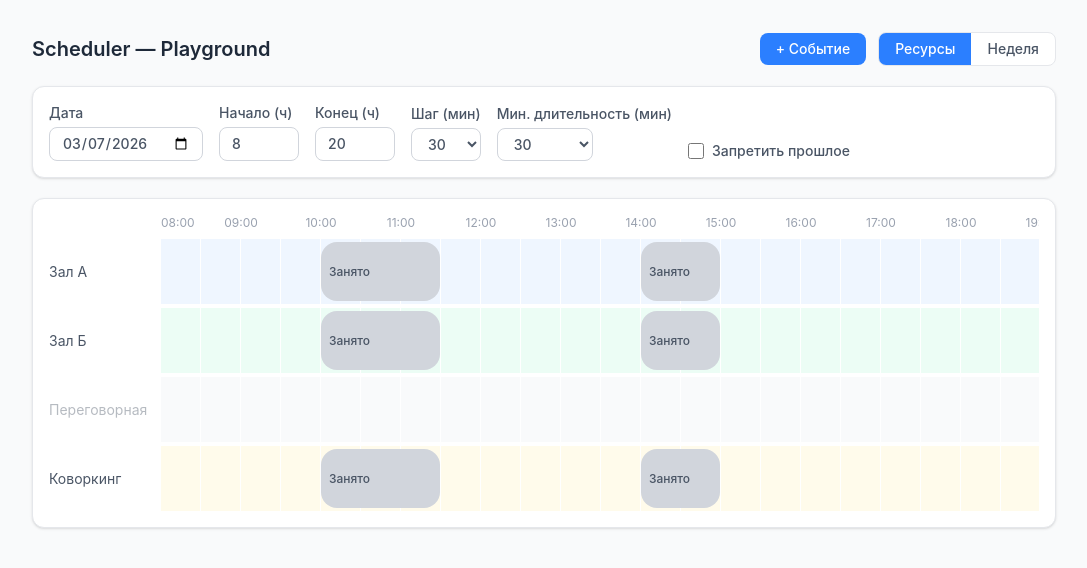
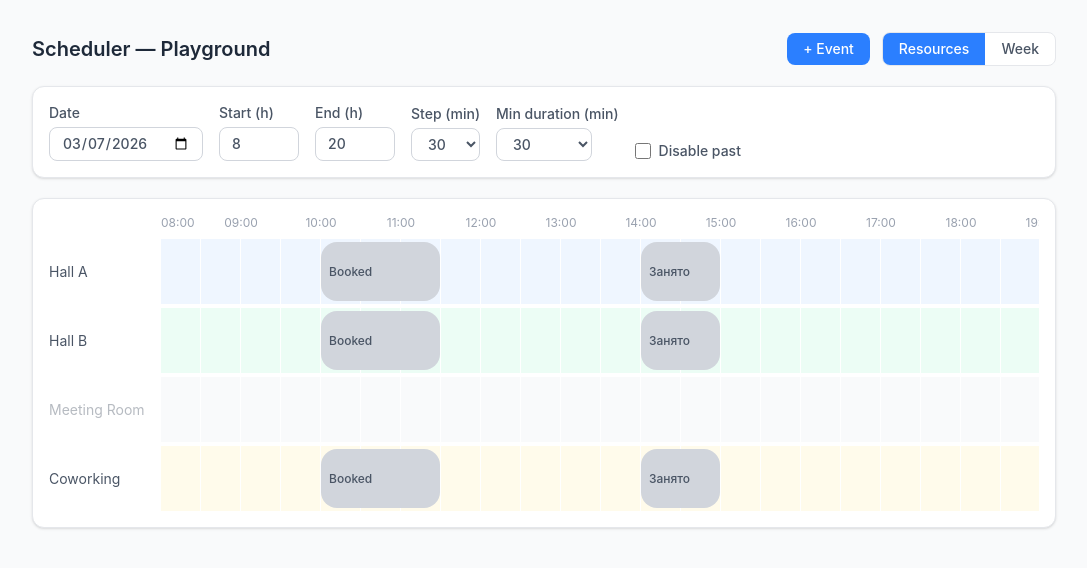
Before and after one commit to kekovina/calendar, a React (Vite) app: page / in a window 1280 px wide. Shown: the top 568 px of the page, without its empty margins (96-1183 px from the left). Built offline with nearby package versions, Linux system fonts and the light colour scheme.

Commit message:
fix: change locale

```diff
--- a/playground/App.tsx
+++ b/playground/App.tsx
@@ -37,7 +37,7 @@ type FormState = {
 const RESOURCES: SchedulerResource[] = [
   {
     id: 'room-a',
-    label: 'Зал А',
+    label: 'Hall A',
     classNames: {
       root: 'bg-blue-50',
       selection: 'bg-blue-500',
@@ -48,7 +48,7 @@ const RESOURCES: SchedulerResource[] = [
   },
   {
     id: 'room-b',
-    label: 'Зал Б',
+    label: 'Hall B',
     classNames: {
       root: 'bg-emerald-50',
       selection: 'bg-emerald-500',
@@ -59,13 +59,13 @@ const RESOURCES: SchedulerResource[] = [
   },
   {
     id: 'room-c',
-    label: 'Переговорная',
+    label: 'Meeting Room',
     disabled: true,
     classNames: { root: 'bg-gray-50' },
   },
   {
     id: 'room-d',
-    label: 'Коворкинг',
+    label: 'Coworking',
     classNames: {
       root: 'bg-amber-50',
       selection: 'bg-amber-500',
@@ -88,7 +88,7 @@ function makeBlockedEvents(base: Dayjs): SchedulerEvent[] {
     {
       id: 'blocked-1',
       range: [base.hour(10).minute(0), base.hour(11).minute(30)],
-      label: 'Занято',
+      label: 'Booked',
     },
     { id: 'blocked-2', range: [base.hour(14).minute(0), base.hour(15).minute(0)], label: 'Занято' },
   ]
@@ -152,11 +152,11 @@ function EventForm({
     >
       <div className="w-full max-w-md rounded-2xl bg-white shadow-xl">
         <div className="flex items-center justify-between border-b border-gray-100 px-6 py-4">
-          <h2 className="text-base font-semibold text-gray-800">Новое событие</h2>
+          <h2 className="text-base font-semibold text-gray-800">New event</h2>
           <button
             onClick={onCancel}
             className="text-gray-400 hover:text-gray-600"
-            aria-label="Закрыть"
+            aria-label="Close"
           >
             ✕
           </button>
@@ -166,13 +166,13 @@ function EventForm({
           {/* Title */}
           <label className="flex flex-col gap-1 text-sm font-medium text-gray-600">
             <span>
-              Название <span className="text-red-400">*</span>
+              Title <span className="text-red-400">*</span>
             </span>
             <input
               id={titleId}
               ref={titleRef}
               type="text"
-              placeholder="Введите название события"
+              placeholder="Enter event title"
               value={form.title}
               onChange={(e) => onFormChange({ title: e.target.value })}
               className={inputCls}
@@ -181,7 +181,7 @@ function EventForm({
 
           {/* Resource */}
           <label className="flex flex-col gap-1 text-sm font-medium text-gray-600">
-            Ресурс
+            Resource
             <select
               value={form.resourceId}
               onChange={(e) => onFormChange({ resourceId: e.target.value })}
@@ -197,7 +197,7 @@ function EventForm({
 
           {/* Date */}
           <label className="flex flex-col gap-1 text-sm font-medium text-gray-600">
-            Дата
+            Date
             <input
               type="date"
               value={form.date}
@@ -209,7 +209,7 @@ function EventForm({
           {/* Time range */}
           <div className="flex gap-3">
             <label className="flex flex-1 flex-col gap-1 text-sm font-medium text-gray-600">
-              Начало
+              Start
               <input
                 type="time"
                 value={form.startTime}
@@ -218,7 +218,7 @@ function EventForm({
               />
             </label>
             <label className="flex flex-1 flex-col gap-1 text-sm font-medium text-gray-600">
-              Конец
+              End
               <input
                 type="time"
                 value={form.endTime}
@@ -230,7 +230,7 @@ function EventForm({
 
           {/* Validation hint */}
           {form.startTime && form.endTime && !formToDraft(form) && (
-            <p className="text-xs text-red-500">Время окончания должно быть позже начала</p>
+            <p className="text-xs text-red-500">End time must be after start time</p>
           )}
         </div>
 
@@ -239,14 +239,14 @@ function EventForm({
             onClick={onCancel}
             className="rounded-lg border border-gray-200 px-4 py-1.5 text-sm text-gray-600 hover:bg-gray-50"
           >
-            Отмена
+            Cancel
           </button>
           <button
             onClick={onSave}
             disabled={!isValid}
             className="rounded-lg bg-blue-500 px-4 py-1.5 text-sm text-white hover:bg-blue-600 disabled:opacity-40 disabled:cursor-not-allowed"
           >
-            Сохранить
+            Save
           </button>
         </div>
       </div>
@@ -271,7 +271,7 @@ function EventsList({
     <div className="mt-4 rounded-xl border border-gray-200 bg-white shadow-sm">
       <div className="flex items-center justify-between border-b border-gray-100 px-4 py-3">
         <p className="text-sm font-medium text-gray-700">
-          События{' '}
+          Events{' '}
           <span className="ml-1 rounded-full bg-gray-100 px-2 py-0.5 text-xs text-gray-500">
             {events.length}
           </span>
@@ -345,7 +345,7 @@ function Controls({
   return (
     <div className="mb-5 flex flex-wrap items-end gap-4 rounded-xl border border-gray-200 bg-white p-4 shadow-sm">
       <label className="flex flex-col gap-1 text-sm font-medium text-gray-600">
-        Дата
+        Date
         <input
           type="date"
           value={date.format('YYYY-MM-DD')}
@@ -354,7 +354,7 @@ function Controls({
         />
       </label>
       <label className="flex flex-col gap-1 text-sm font-medium text-gray-600">
-        Начало (ч)
+        Start (h)
         <input
           type="number"
           min={0}
@@ -365,7 +365,7 @@ function Controls({
         />
       </label>
       <label className="flex flex-col gap-1 text-sm font-medium text-gray-600">
-        Конец (ч)
+        End (h)
         <input
           type="number"
           min={startHour + 1}
@@ -376,7 +376,7 @@ function Controls({
         />
       </label>
       <label className="flex flex-col gap-1 text-sm font-medium text-gray-600">
-        Шаг (мин)
+        Step (min)
         <select
           value={interval}
           onChange={(e) => onChange({ interval: Number(e.target.value) })}
@@ -390,7 +390,7 @@ function Controls({
         </select>
       </label>
       <label className="flex flex-col gap-1 text-sm font-medium text-gray-600">
-        Мин. длительность (мин)
+        Min duration (min)
         <select
           value={minimumInterval}
           onChange={(e) => onChange({ minimumInterval: Number(e.target.value) })}
@@ -410,7 +410,7 @@ function Controls({
           onChange={(e) => onChange({ disablePast: e.target.checked })}
           className="h-4 w-4 rounded"
         />
-        Запретить прошлое
+        Disable past
       </label>
     </div>
   )
@@ -568,7 +568,7 @@ export default function App() {
               }}
               className="rounded-lg bg-blue-500 px-4 py-1.5 text-sm font-medium text-white hover:bg-blue-600"
             >
-              + Событие
+              + Event
             </button>
             <div className="flex overflow-hidden rounded-lg border border-gray-200 bg-white">
               {(['multi-resource', 'single-resource'] as SchedulerView[]).map((v) => (
@@ -579,7 +579,7 @@ export default function App() {
                     view === v ? 'bg-blue-500 text-white' : 'text-gray-600 hover:bg-gray-50'
                   }`}
                 >
-                  {v === 'multi-resource' ? 'Ресурсы' : 'Неделя'}
+                  {v === 'multi-resource' ? 'Resources' : 'Week'}
                 </button>
               ))}
             </div>
```
